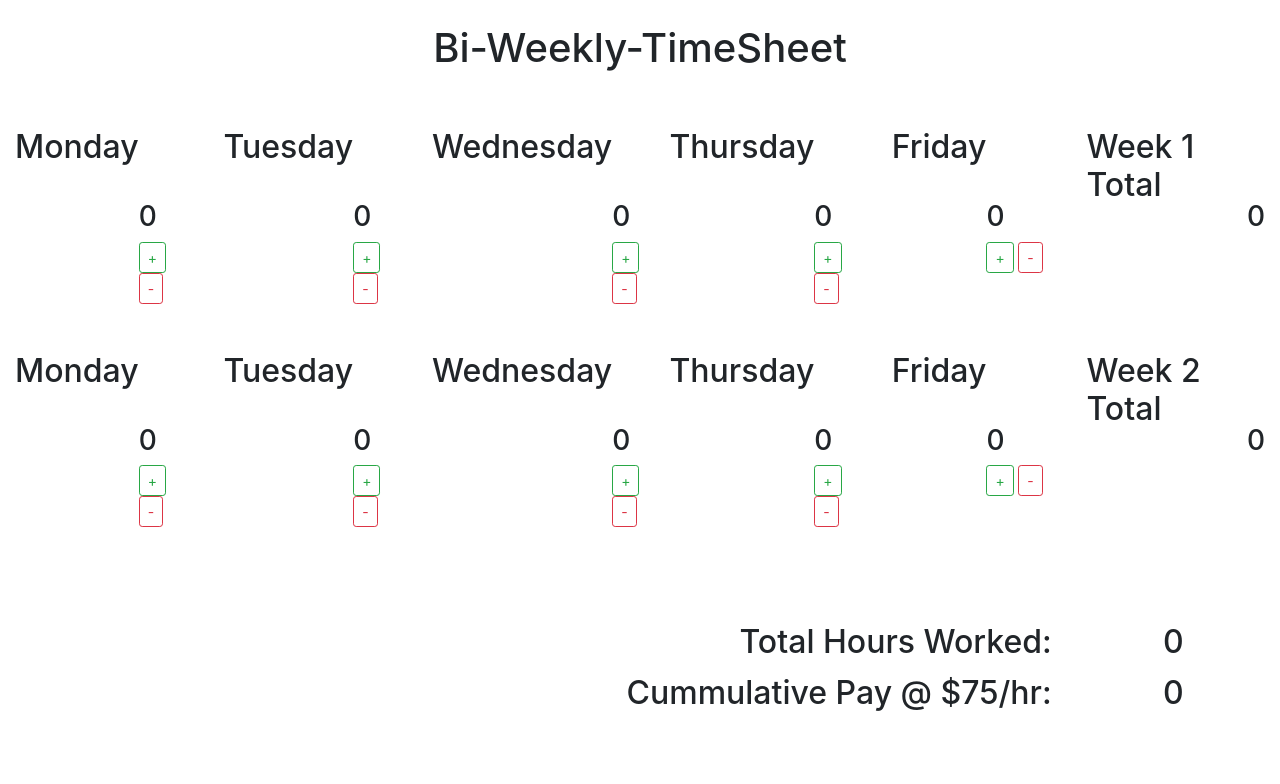
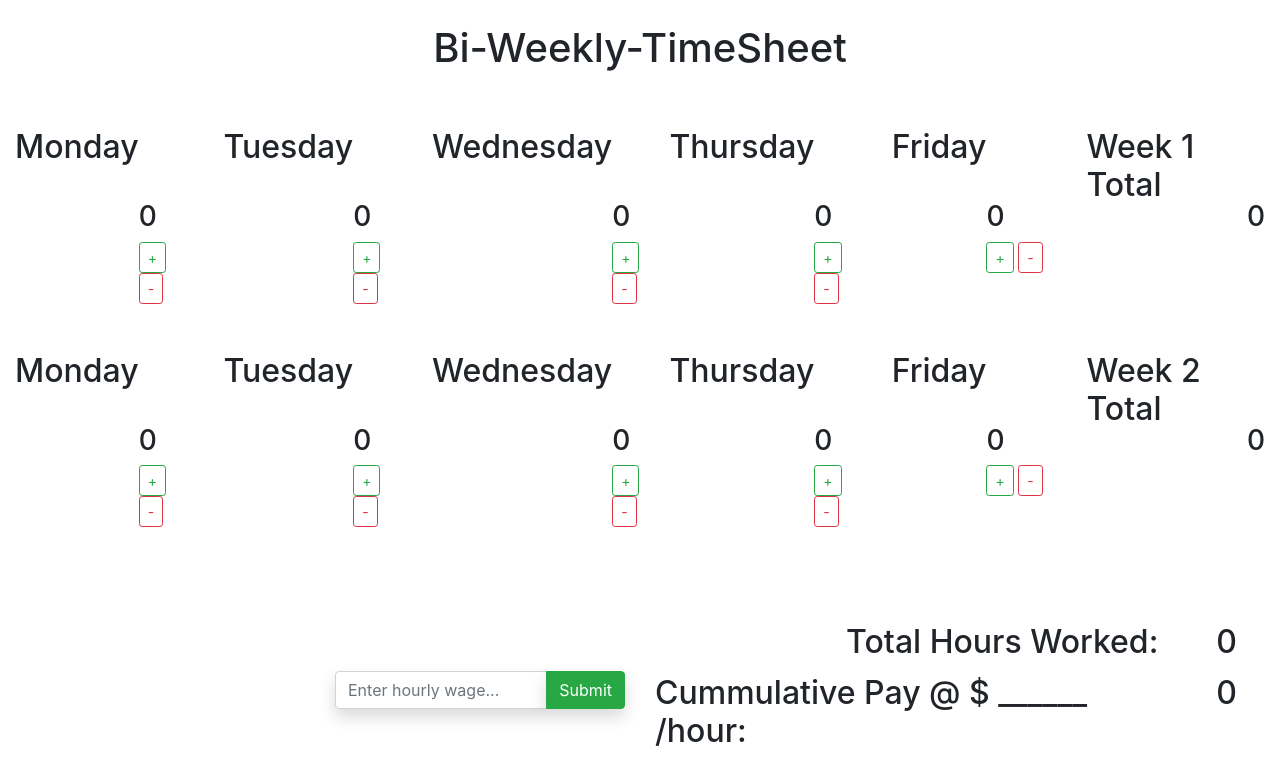
Before and after one commit to desertidaho/time-sheet, a plain HTML site: page index.html in a window 1280 px wide. Drawn offline with nearby package versions, Linux system fonts and the light colour scheme.

Commit message:
Input hourly wage input field and button.

```diff
--- a/index.html
+++ b/index.html
@@ -126,6 +126,19 @@
     </div>
 
     <div class="row mt-5">
+      <div class="col-3 offset-3 mt-5">
+        <div class="input-group mt-5">
+          <input id="hourlyWage" type="text" class="form-control shadow" placeholder="Enter hourly wage..." aria-label=""
+            aria-describedby="basic-addon1" data-target="">
+          <div class="input-group-append">
+            <button class="btn btn-success shadow" type="button" onclick="earned()">Submit</button>
+          </div>
+        </div>
+
+      </div>
+
+      <div class="col-6">
+        <div class="row">
           <div class="col-10 d-flex justify-content-end">
             <h2 class="cummulative mt-5">Total Hours Worked:</h2>
           </div>
@@ -135,7 +148,7 @@
         </div>
         <div class="row mt-1">
           <div class="col-10 d-flex justify-content-end">
-        <h2 class="">Cummulative Pay @ $75/hr:</h2>
+            <h2 class="">Cummulative Pay @ $<span id="rate"> ______ </span>/hour:</h2>
           </div>
           <div class="col-2 d-flex justify-content-center">
             <h2 class="" id="grandPay">0</h2>
@@ -144,6 +157,10 @@
 
       </div>
 
+    </div>
+
+  </div>
+
   <script src="main.js"></script>
 </body>
 
--- a/main.js
+++ b/main.js
@@ -43,7 +43,15 @@ let pay = 0;
 
 function calculateCummulativeTotal() {
   grand = week1Total + week2Total;
-  pay = grand * 75
+
+  earned()
+}
+
+let input = 0
+
+function earned() {
+  input = document.getElementById('hourlyWage').value;
+  pay = input * grand
 
   draw()
 }
@@ -65,4 +73,5 @@ function draw() {
   document.getElementById('week2Total').innerText = week2Total.toString();
   document.getElementById('grandTotal').innerText = grand.toString();
   document.getElementById('grandPay').innerText = `$ ${pay.toString()}`;
+  document.getElementById('rate').innerText = input.toString();
 }
```
Lines whose indentation alone changed are shown as unchanged.
